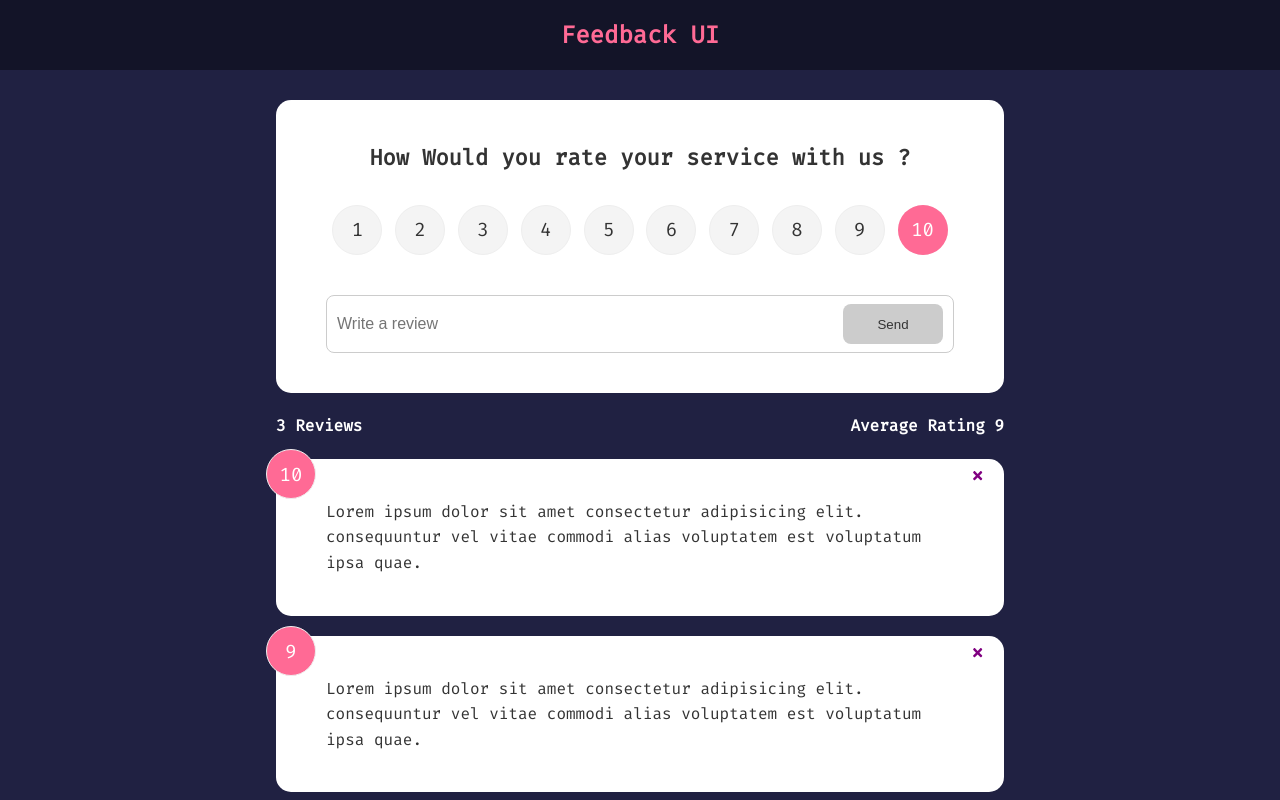
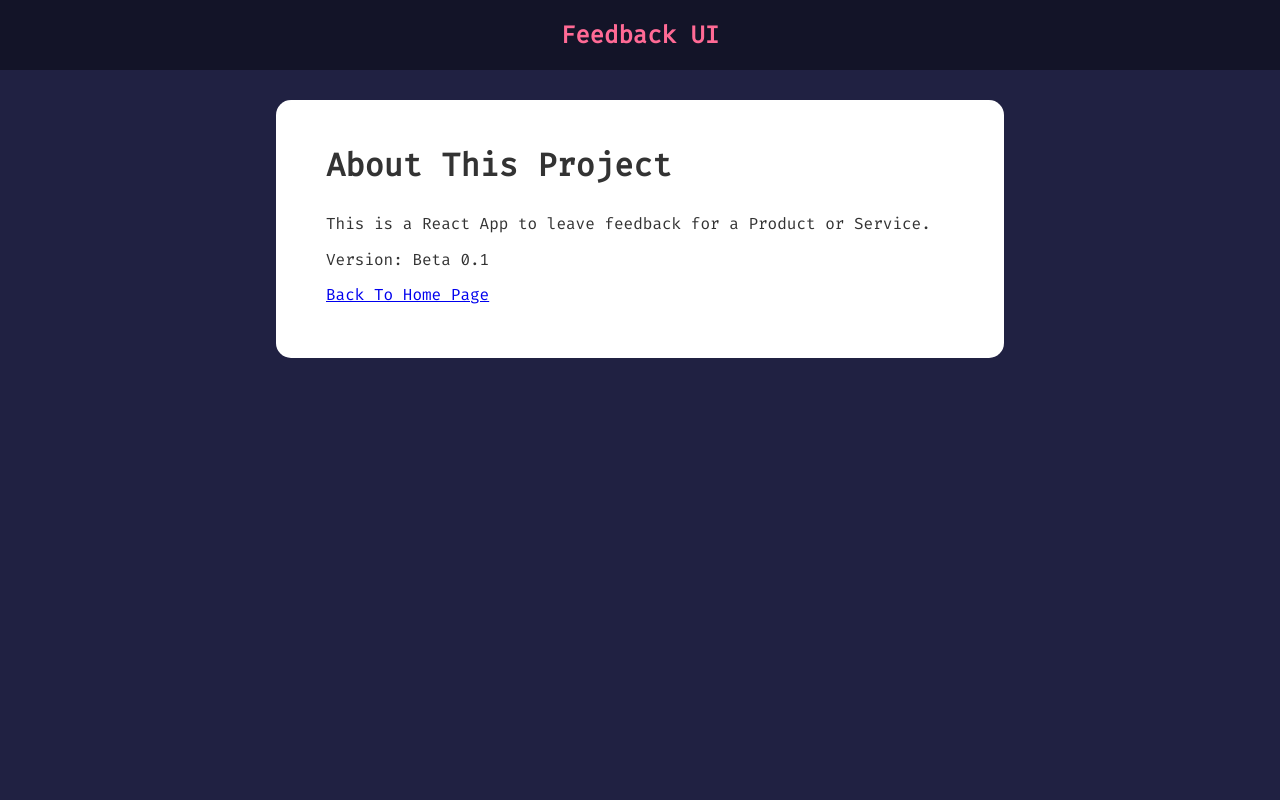
Before and after one commit to Ab-Ly/feedback-app, a React (Create React App) app: page /about in a window 1280 px wide. Shown: the top 800 px of the page. Built offline with nearby package versions, Linux system fonts and the light colour scheme.

Commit message:
React Router Dom V6

```diff
--- a/package.json
+++ b/package.json
@@ -10,6 +10,7 @@
     "react": "^17.0.2",
     "react-dom": "^17.0.2",
     "react-icons": "^4.3.1",
+    "react-router-dom": "^6.2.2",
     "react-scripts": "5.0.0",
     "uuid": "^8.3.2",
     "web-vitals": "^2.1.4"
--- a/src/App.js
+++ b/src/App.js
@@ -1,11 +1,13 @@
 import React, { useState } from "react";
 import { v4 as uuidv4 } from "uuid";
+import { BrowserRouter as Router, Route, Routes } from "react-router-dom";
 
 import Header from "./components/Header";
 import FeedbackList from "./components/FeedbackList";
 import FeedbackData from "./data/FeedbackData";
 import FeedbackStats from "./components/FeedbackStats";
 import FeedbackForm from "./components/FeedbackForm";
+import AboutPage from "./pages/AboutPage";
 
 function App() {
   const [feedback, setFeedback] = useState(FeedbackData);
@@ -21,14 +23,28 @@
     }
   };
   return (
-    <>
+    <Router>
       <Header />
       <div className="container">
-        <FeedbackForm handleAdd={addFeedback} />
-        <FeedbackStats feedback={feedback} />
-        <FeedbackList feedback={feedback} handleDelete={deleteFeedback} />
+        <Routes>
+          <Route
+            exact
+            path="/"
+            element={
+              <>
+                <FeedbackForm handleAdd={addFeedback} />
+                <FeedbackStats feedback={feedback} />
+                <FeedbackList
+                  feedback={feedback}
+                  handleDelete={deleteFeedback}
+                />
+              </>
+            }
+          ></Route>
+          <Route path="/about" element={<AboutPage />} />
+        </Routes>
       </div>
-    </>
+    </Router>
   );
 }
 
--- /dev/null
+++ b/src/pages/AboutPage.jsx
@@ -0,0 +1,20 @@
+import React from "react";
+
+import Card from "../components/Shared/Card";
+
+function AboutPage() {
+  return (
+    <Card>
+      <div className="about">
+        <h1> About This Project</h1>
+        <p>This is a React App to leave feedback for a Product or Service.</p>
+        <p>Version: Beta 0.1</p>
+        <p>
+          <a href="/">Back To Home Page</a>
+        </p>
+      </div>
+    </Card>
+  );
+}
+
+export default AboutPage;
```
Also changed, not shown: src/components/context/FeedbackContext.jsx (added, +27 -0 lines), 1 other file (tests, documents, lock files or other folders).
